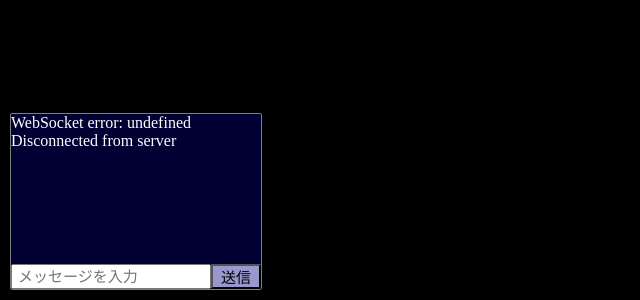
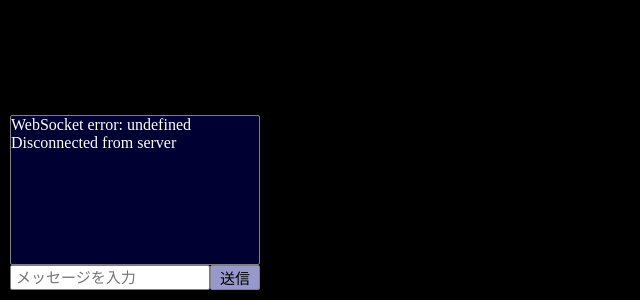
Before and after one commit to pukun1115-tech/websocket_test1, a website: page public/index.html in a window 1280 px wide. Shown: the part 500-800 px from the top of the page, without its empty margins (0-640 px from the left). Drawn offline with Linux system fonts and the light colour scheme.

Commit message:
kirka.io

```diff
--- a/public/index.html
+++ b/public/index.html
@@ -25,13 +25,16 @@
             bottom: 10px;
             z-index: 2;
             color: rgba(255, 255, 255, 1);
-            border: 1px solid rgba(127, 127, 127, 1);
-            border-radius: 2px;
         }
 
         .chat-form {
             display: flex;
             align-items: center;
+        }
+
+        #messages, #messageInput, #sendButton {
+            border: 1px solid rgba(127, 127, 127, 1);
+            border-radius: 2px;
         }
 
         #messages {
```
